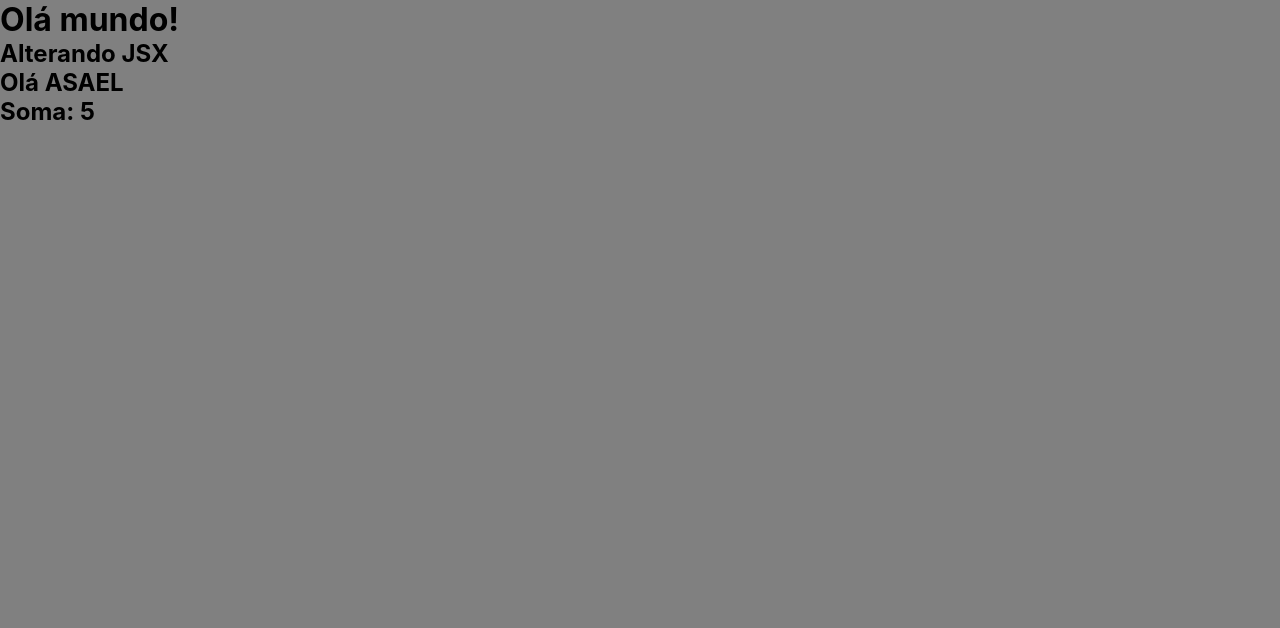
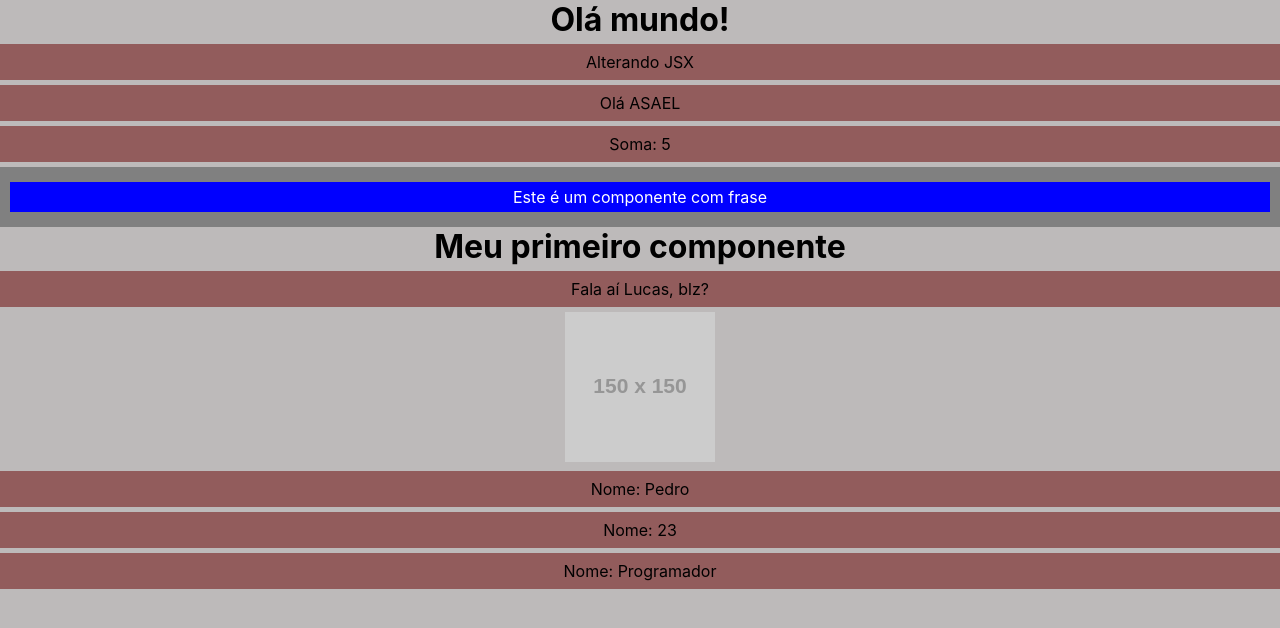
Before and after one commit to asaelhonorio/ReactJS, a React (Create React App) app in the folder meu-projeto/: page / in a window 1280 px wide. Shown: the top 628 px of the page. Built offline with nearby package versions, Linux system fonts and the light colour scheme.

Commit message:
Estudos de React

```diff
--- a/meu-projeto/src/App.css
+++ b/meu-projeto/src/App.css
@@ -43,5 +43,15 @@
   box-sizing: border-box;
 }
 body{
-  background-color: gray;
+  background-color: rgb(189, 186, 186);
 }
+.App{
+  text-align: center;
+}
+
+/* O valor css definido no <P> la no 'FRASE.MODULE' sobrepoe os valores definidos aqui.. pois la está definido na 'CLASS' e se torna mais importante*/
+p{
+  background-color: rgb(146, 92, 92);
+  padding: 8px;
+  margin: 5px 0;
+}
--- a/meu-projeto/src/App.js
+++ b/meu-projeto/src/App.js
@@ -1,11 +1,13 @@
-// import logo from './logo.svg';
 import './App.css';
+import HelloWorld from './components/HelloWorld';
+import PraticProps from './components/PraticProps';
+import Pessoa from './components/Pessoa';
 
 // Função principal que faz tudo acontecer
 function App() {
   var nome = 'Asael'
   var nomeUpper = nome.toUpperCase()
-  // var btn = document.querySelector('button')
+
 
   function soma(a, b) {
     return a + b
@@ -14,10 +16,14 @@ function App() {
   return (
     <div className="App">
       <h1>Olá mundo!</h1>
-      <h2>Alterando JSX</h2>
-      <h2>Olá {nomeUpper}</h2>
-      <h2>Soma: {soma(2, 3)}</h2>
+      <p>Alterando JSX</p>
+      <p>Olá {nomeUpper}</p>
+      <p>Soma: {soma(2, 3)}</p>
+      <HelloWorld />
 
+      <PraticProps nome='Lucas' />
+
+      <Pessoa nome='Pedro' idade='23' profissao='Programador' foto='https://via.placeholder.com/150' />
     </div>
   );
 }
--- /dev/null
+++ b/meu-projeto/src/components/Frase.js
@@ -0,0 +1,11 @@
+import styles from './Frase.module.css'
+
+function Frase(){
+    return (
+        <div className={styles.FraseDiv}>
+            <p className={styles.FraseTxt}>Este é um componente com frase</p>
+        </div>
+    )
+}
+
+export default Frase
--- /dev/null
+++ b/meu-projeto/src/components/Frase.module.css
@@ -0,0 +1,9 @@
+.FraseDiv{
+    background-color: gray;
+    padding: 10px;
+}
+.FraseTxt{
+    color: white;
+    background-color: blue;
+    padding: 5px;
+}
--- /dev/null
+++ b/meu-projeto/src/components/HelloWorld.js
@@ -0,0 +1,13 @@
+import Frase from "./Frase"
+
+function HelloWorld() {
+
+    return (
+        <div>
+            <Frase/>
+            <h1>Meu primeiro componente</h1>
+        </div>
+    )
+}
+
+export default HelloWorld
--- /dev/null
+++ b/meu-projeto/src/components/Pessoa.js
@@ -0,0 +1,25 @@
+/*
+FORMA BÁSICA DE SER USADA, POREM MAIOR
+======================
+function Pessoa(props){
+    return(
+        <div>
+            <img src={props.foto} alt={props.nome}/>
+            <p>Nome: {props.nome}</p>
+            <p>Idade: {props.idade}</p>
+            <p>Profissão: {props.profissao}</p>
+        </div>
+    )
+}*/
+// FORMA MAIS USADA
+function Pessoa({nome, idade, profissao, foto}){
+    return(
+        <div>
+            <img src={foto} alt="" />
+            <p>Nome: {nome}</p>
+            <p>Nome: {idade}</p>
+            <p>Nome: {profissao}</p>
+        </div>
+    )
+}
+export default Pessoa
--- /dev/null
+++ b/meu-projeto/src/components/PraticProps.js
@@ -0,0 +1,9 @@
+function PraticProps(props){
+    return(
+        <div>
+            <p>Fala aí {props.nome}, blz?</p>
+        </div>
+    )
+}
+
+export default PraticProps
```
